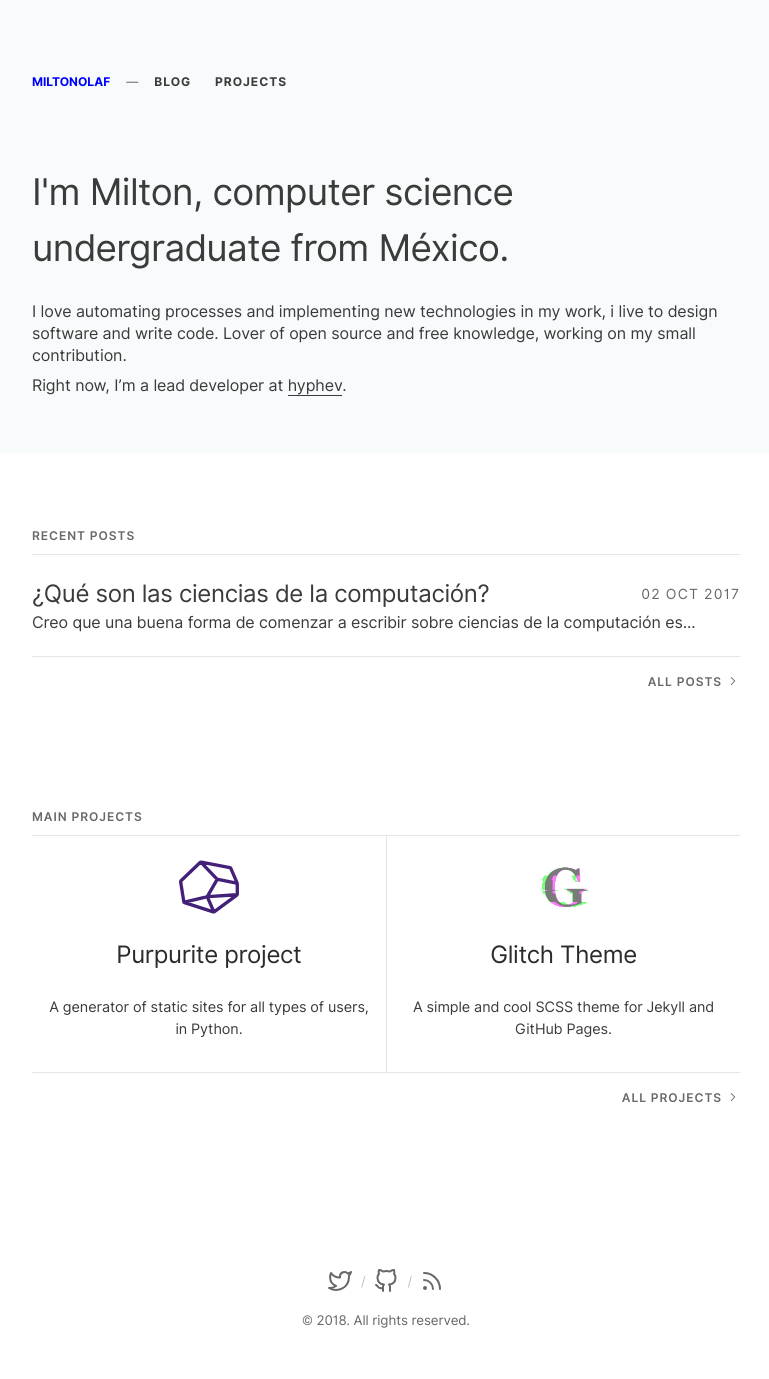
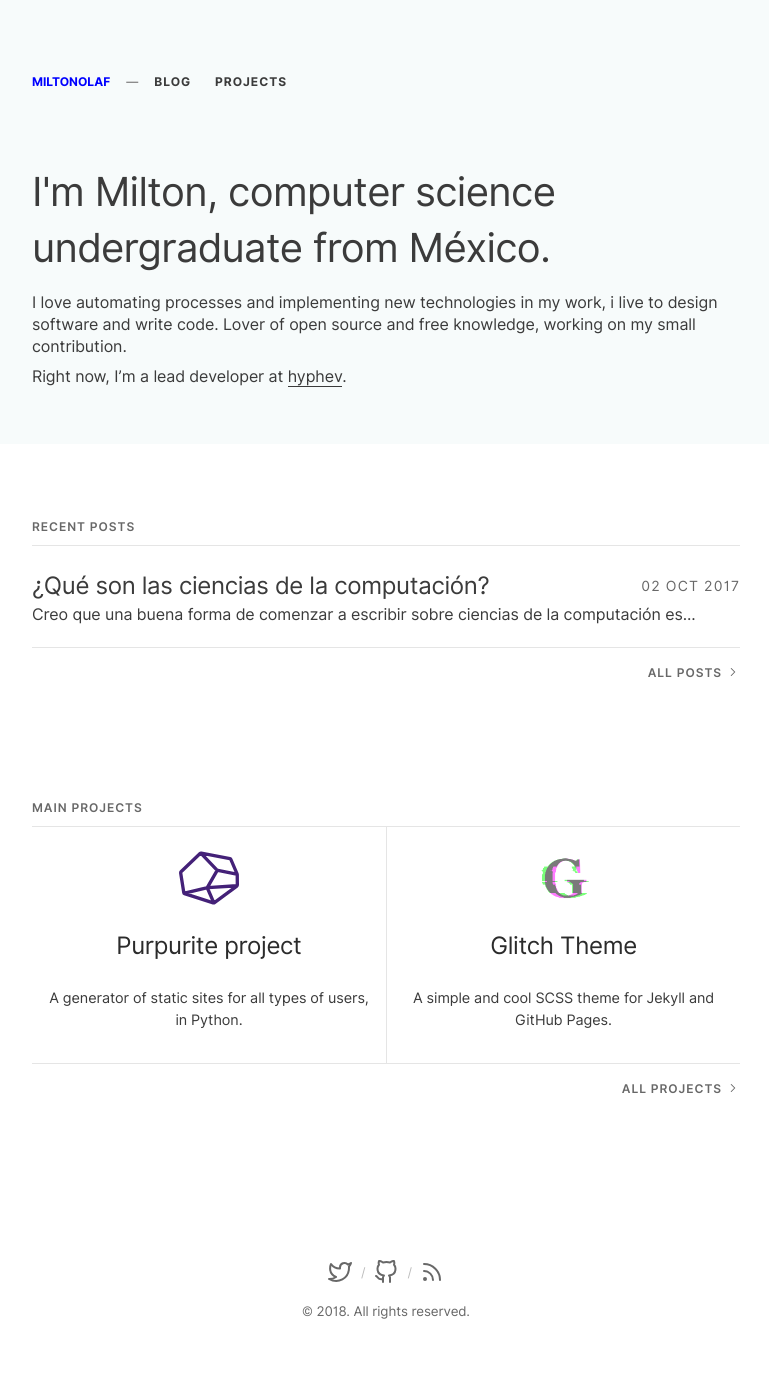
Before and after one commit to MiltonOlaf/miltonolaf.github.io, a Jekyll site: the page built from index.html, in a window 1280 px wide. Shown: the whole page, without its empty margins (254-1023 px from the left). Built offline with Jekyll 4.4.1, drawn with Linux system fonts in a browser that asks for light colours; the list of posts is cut into pages by our own code.

Commit message:
h1 - fix margin and size

```diff
--- a/_sass/glitch/_hero.scss
+++ b/_sass/glitch/_hero.scss
@@ -8,8 +8,7 @@
   }
   h1{
     color: $gray-4;
-    margin-top: 0;
-    font-size: 2.3rem;
+    margin: 0 0 1rem;
   }
   p{
     margin-bottom: .5rem;
```
